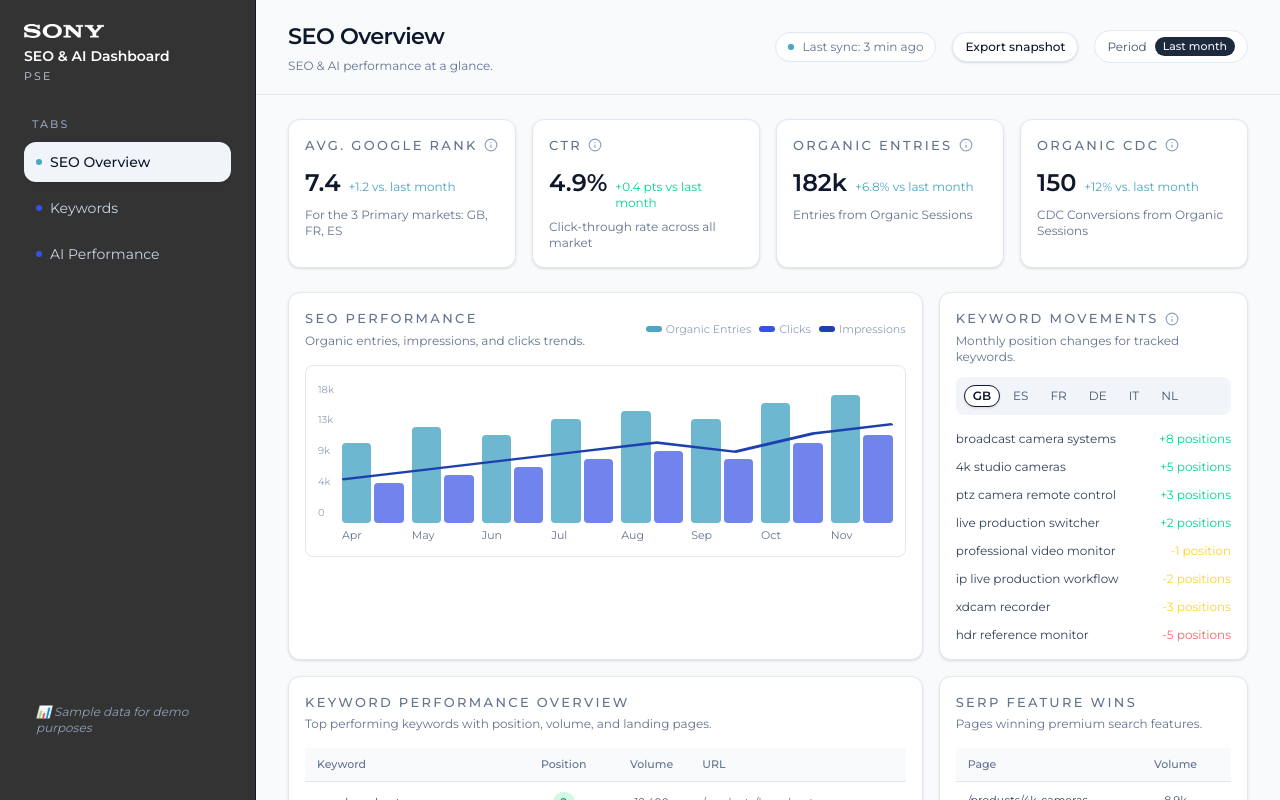
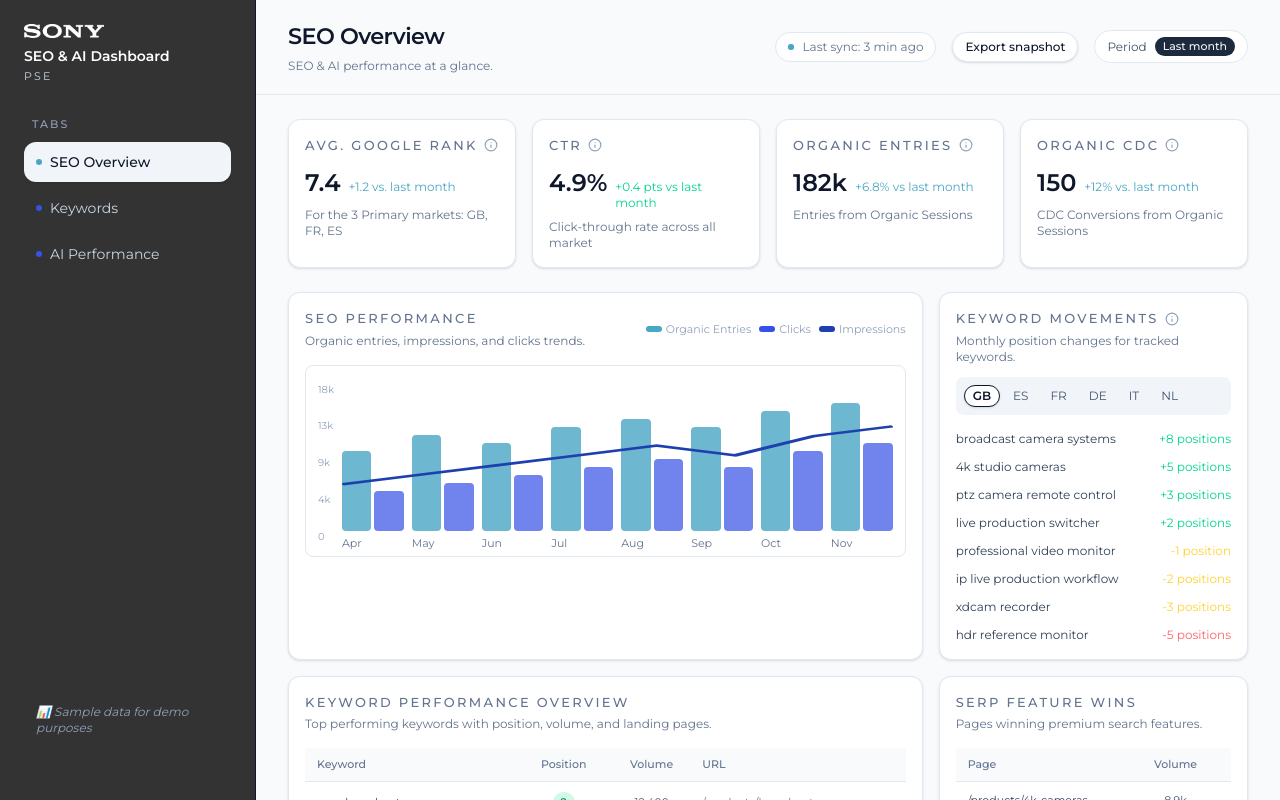
Before and after one commit to marialiakou-prog/sony-pse-dashboard, a Next.js app: page / in a window 1280 px wide. Shown: the top 800 px of the page. Built offline with nearby package versions, Linux system fonts and the light colour scheme.

Commit message:
Reduce bottom white space in SEO Performance chart

```diff
--- a/app/page.tsx
+++ b/app/page.tsx
@@ -1649,10 +1649,10 @@
                   </span>
                 </div>
               </div>
-              <div className="mt-4 h-48 rounded-lg border border-slate-200 bg-white px-3 py-3">
+              <div className="mt-4 h-48 rounded-lg border border-slate-200 bg-white px-3 py-3 pb-1">
                 <div className="relative h-full flex gap-2">
                   {/* Y-axis labels */}
-                  <div className="flex flex-col justify-between text-[10px] text-slate-400 pt-1 pb-6">
+                  <div className="flex flex-col justify-between text-[10px] text-slate-400 pt-1 pb-2">
                     <span>18k</span>
                     <span>13k</span>
                     <span>9k</span>
```
